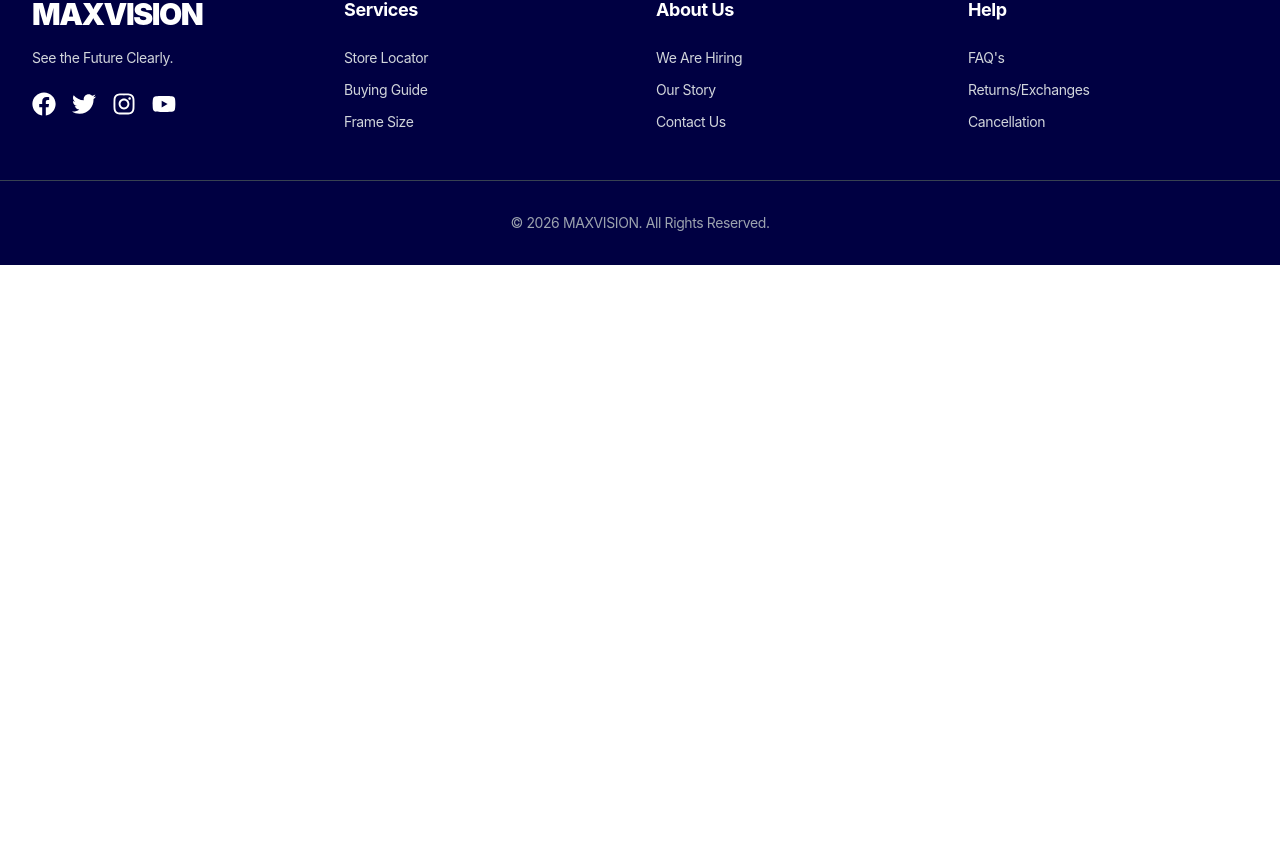
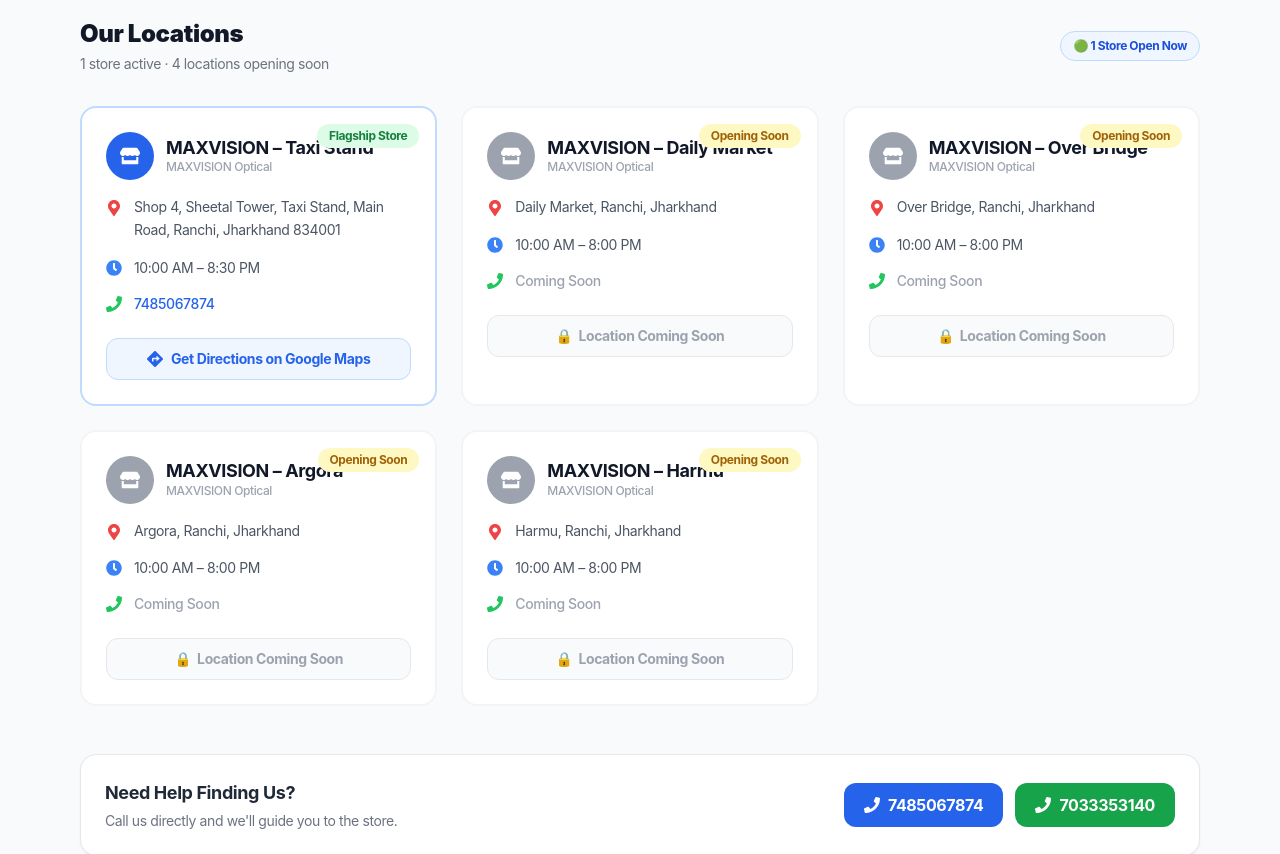
Before and after one commit to md-z-ishan/MAXVISION, a React (Vite) app in the folder frontend/: page /stores in a window 1280 px wide. Shown: the part 535-1389 px from the top of the page. Before the commit the page ends 800 px from the top, so only its background shows below. Built offline with nearby package versions, Linux system fonts and the light colour scheme; no server answers.

Commit message:
feat: Add Stores page with Google Maps for Taxi Stand - Sheetal Tower Ranchi

```diff
--- a/frontend/src/App.jsx
+++ b/frontend/src/App.jsx
@@ -10,6 +10,7 @@ import Login from './pages/Login';
 import Register from './pages/Register';
 import Orders from './pages/Orders';
 import Wishlist from './pages/Wishlist';
+import Stores from './pages/Stores';
 import { useDispatch } from 'react-redux';
 import axios from './api/axios';
 import { setUser } from './redux/authSlice';
@@ -44,6 +45,7 @@ function App() {
         {/* Fallbacks */}
         <Route path="/orders" element={<Orders />} />
         <Route path="/wishlist" element={<Wishlist />} />
+        <Route path="/stores" element={<Stores />} />
         <Route path="/try-on" element={<div className="text-center py-20 font-bold text-2xl text-primary">Virtual Try On feature coming soon!</div>} />
       </Routes>
     </MainLayout>
--- /dev/null
+++ b/frontend/src/pages/Stores.jsx
@@ -0,0 +1,217 @@
+import React, { useState } from 'react';
+import { FaMapMarkerAlt, FaClock, FaPhone, FaDirections, FaStore } from 'react-icons/fa';
+import { motion } from 'framer-motion';
+
+const stores = [
+  {
+    id: 1,
+    name: "MAXVISION – Taxi Stand",
+    address: "Shop 4, Sheetal Tower, Taxi Stand, Main Road, Ranchi, Jharkhand 834001",
+    timings: "10:00 AM – 8:30 PM",
+    phone: "7485067874",
+    tag: "Flagship Store",
+    tagColor: "bg-green-100 text-green-700",
+    clickable: true,
+    // Google Maps search URL for the address
+    mapUrl:
+      "https://www.google.com/maps/search/?api=1&query=Sheetal+Tower+Taxi+Stand+Main+Road+Ranchi+Jharkhand",
+  },
+  {
+    id: 2,
+    name: "MAXVISION – Daily Market",
+    address: "Daily Market, Ranchi, Jharkhand",
+    timings: "10:00 AM – 8:00 PM",
+    phone: "Coming Soon",
+    tag: "Opening Soon",
+    tagColor: "bg-yellow-100 text-yellow-700",
+    clickable: false,
+    mapUrl: null,
+  },
+  {
+    id: 3,
+    name: "MAXVISION – Over Bridge",
+    address: "Over Bridge, Ranchi, Jharkhand",
+    timings: "10:00 AM – 8:00 PM",
+    phone: "Coming Soon",
+    tag: "Opening Soon",
+    tagColor: "bg-yellow-100 text-yellow-700",
+    clickable: false,
+    mapUrl: null,
+  },
+  {
+    id: 4,
+    name: "MAXVISION – Argora",
+    address: "Argora, Ranchi, Jharkhand",
+    timings: "10:00 AM – 8:00 PM",
+    phone: "Coming Soon",
+    tag: "Opening Soon",
+    tagColor: "bg-yellow-100 text-yellow-700",
+    clickable: false,
+    mapUrl: null,
+  },
+  {
+    id: 5,
+    name: "MAXVISION – Harmu",
+    address: "Harmu, Ranchi, Jharkhand",
+    timings: "10:00 AM – 8:00 PM",
+    phone: "Coming Soon",
+    tag: "Opening Soon",
+    tagColor: "bg-yellow-100 text-yellow-700",
+    clickable: false,
+    mapUrl: null,
+  },
+];
+
+const StoreCard = ({ store, index }) => {
+  const [hovered, setHovered] = useState(false);
+
+  const handleClick = () => {
+    if (store.clickable && store.mapUrl) {
+      window.open(store.mapUrl, '_blank', 'noopener,noreferrer');
+    }
+  };
+
+  return (
+    <motion.div
+      initial={{ opacity: 0, y: 30 }}
+      animate={{ opacity: 1, y: 0 }}
+      transition={{ delay: index * 0.1, duration: 0.4 }}
+      onClick={handleClick}
+      onMouseEnter={() => setHovered(true)}
+      onMouseLeave={() => setHovered(false)}
+      className={`
+        relative bg-white rounded-2xl border-2 p-6 flex flex-col gap-4 transition-all duration-300
+        ${store.clickable
+          ? 'border-blue-200 hover:border-blue-500 hover:shadow-2xl cursor-pointer hover:-translate-y-1'
+          : 'border-gray-100 opacity-70 cursor-not-allowed'
+        }
+      `}
+    >
+      {/* Tag badge */}
+      <span className={`absolute top-4 right-4 text-xs font-bold px-3 py-1 rounded-full ${store.tagColor}`}>
+        {store.tag}
+      </span>
+
+      {/* Icon + Name */}
+      <div className="flex items-center gap-3">
+        <div className={`w-12 h-12 rounded-full flex items-center justify-center text-white text-xl
+          ${store.clickable ? 'bg-blue-600' : 'bg-gray-400'}`}>
+          <FaStore />
+        </div>
+        <div>
+          <h3 className="font-bold text-lg text-gray-900 leading-tight">{store.name}</h3>
+          <p className="text-xs text-gray-400 font-medium">MAXVISION Optical</p>
+        </div>
+      </div>
+
+      {/* Address */}
+      <div className="flex items-start gap-3 text-gray-600">
+        <FaMapMarkerAlt className="text-red-500 mt-1 flex-shrink-0" />
+        <span className="text-sm leading-relaxed">{store.address}</span>
+      </div>
+
+      {/* Timings */}
+      <div className="flex items-center gap-3 text-gray-600">
+        <FaClock className="text-blue-500 flex-shrink-0" />
+        <span className="text-sm">{store.timings}</span>
+      </div>
+
+      {/* Phone */}
+      <div className="flex items-center gap-3 text-gray-600">
+        <FaPhone className="text-green-500 flex-shrink-0" />
+        <span className="text-sm font-medium">
+          {store.phone !== 'Coming Soon'
+            ? <a href={`tel:${store.phone}`} onClick={e => e.stopPropagation()} className="hover:underline text-blue-600">{store.phone}</a>
+            : <span className="text-gray-400">Coming Soon</span>
+          }
+        </span>
+      </div>
+
+      {/* CTA Button */}
+      {store.clickable ? (
+        <div className={`mt-2 flex items-center gap-2 justify-center w-full py-2.5 rounded-xl font-bold text-sm transition-all duration-200
+          ${hovered ? 'bg-blue-600 text-white' : 'bg-blue-50 text-blue-600 border border-blue-200'}`}>
+          <FaDirections className="text-base" />
+          Get Directions on Google Maps
+        </div>
+      ) : (
+        <div className="mt-2 flex items-center justify-center w-full py-2.5 rounded-xl font-bold text-sm bg-gray-50 text-gray-400 border border-gray-200">
+          🔒 &nbsp;Location Coming Soon
+        </div>
+      )}
+    </motion.div>
+  );
+};
+
+const Stores = () => {
+  return (
+    <div className="min-h-screen bg-gray-50">
+
+      {/* Hero Banner */}
+      <div className="bg-gradient-to-br from-blue-900 to-blue-700 text-white py-16 px-4 text-center">
+        <motion.div
+          initial={{ opacity: 0, y: -20 }}
+          animate={{ opacity: 1, y: 0 }}
+          transition={{ duration: 0.5 }}
+        >
+          <span className="inline-block bg-white/20 text-white text-xs font-bold px-4 py-1.5 rounded-full mb-4 tracking-widest uppercase">
+            Find Your Nearest Store
+          </span>
+          <h1 className="text-4xl md:text-5xl font-black mb-3">
+            MAXVISION Store Locator
+          </h1>
+          <p className="text-blue-200 text-lg max-w-xl mx-auto">
+            Visit us at our stores across Ranchi. Click on any active store to get directions via Google Maps.
+          </p>
+          <div className="mt-6 inline-flex items-center gap-2 bg-white/10 border border-white/20 rounded-full px-5 py-2.5 text-sm font-semibold">
+            <FaMapMarkerAlt className="text-red-400" />
+            Ranchi, Jharkhand · 2500+ Happy Customers
+          </div>
+        </motion.div>
+      </div>
+
+      {/* Store Cards Grid */}
+      <div className="max-w-6xl mx-auto px-4 py-14">
+        <div className="mb-8 flex items-center justify-between flex-wrap gap-3">
+          <div>
+            <h2 className="text-2xl font-black text-gray-900">Our Locations</h2>
+            <p className="text-gray-500 text-sm mt-1">1 store active · 4 locations opening soon</p>
+          </div>
+          <span className="text-xs bg-blue-50 text-blue-700 font-bold px-3 py-1.5 rounded-full border border-blue-200">
+            🟢 1 Store Open Now
+          </span>
+        </div>
+
+        <div className="grid grid-cols-1 sm:grid-cols-2 lg:grid-cols-3 gap-6">
+          {stores.map((store, i) => (
+            <StoreCard key={store.id} store={store} index={i} />
+          ))}
+        </div>
+
+        {/* Help Banner */}
+        <div className="mt-12 bg-white rounded-2xl border border-gray-200 shadow-sm p-6 flex flex-col md:flex-row items-center gap-4 justify-between">
+          <div>
+            <h3 className="font-bold text-gray-800 text-lg">Need Help Finding Us?</h3>
+            <p className="text-gray-500 text-sm mt-1">Call us directly and we'll guide you to the store.</p>
+          </div>
+          <div className="flex gap-3 flex-wrap">
+            <a
+              href="tel:7485067874"
+              className="flex items-center gap-2 bg-blue-600 text-white font-bold px-5 py-2.5 rounded-xl hover:bg-blue-700 transition-colors"
+            >
+              <FaPhone /> 7485067874
+            </a>
+            <a
+              href="tel:7033353140"
+              className="flex items-center gap-2 bg-green-600 text-white font-bold px-5 py-2.5 rounded-xl hover:bg-green-700 transition-colors"
+            >
+              <FaPhone /> 7033353140
+            </a>
+          </div>
+        </div>
+      </div>
+    </div>
+  );
+};
+
+export default Stores;
```
